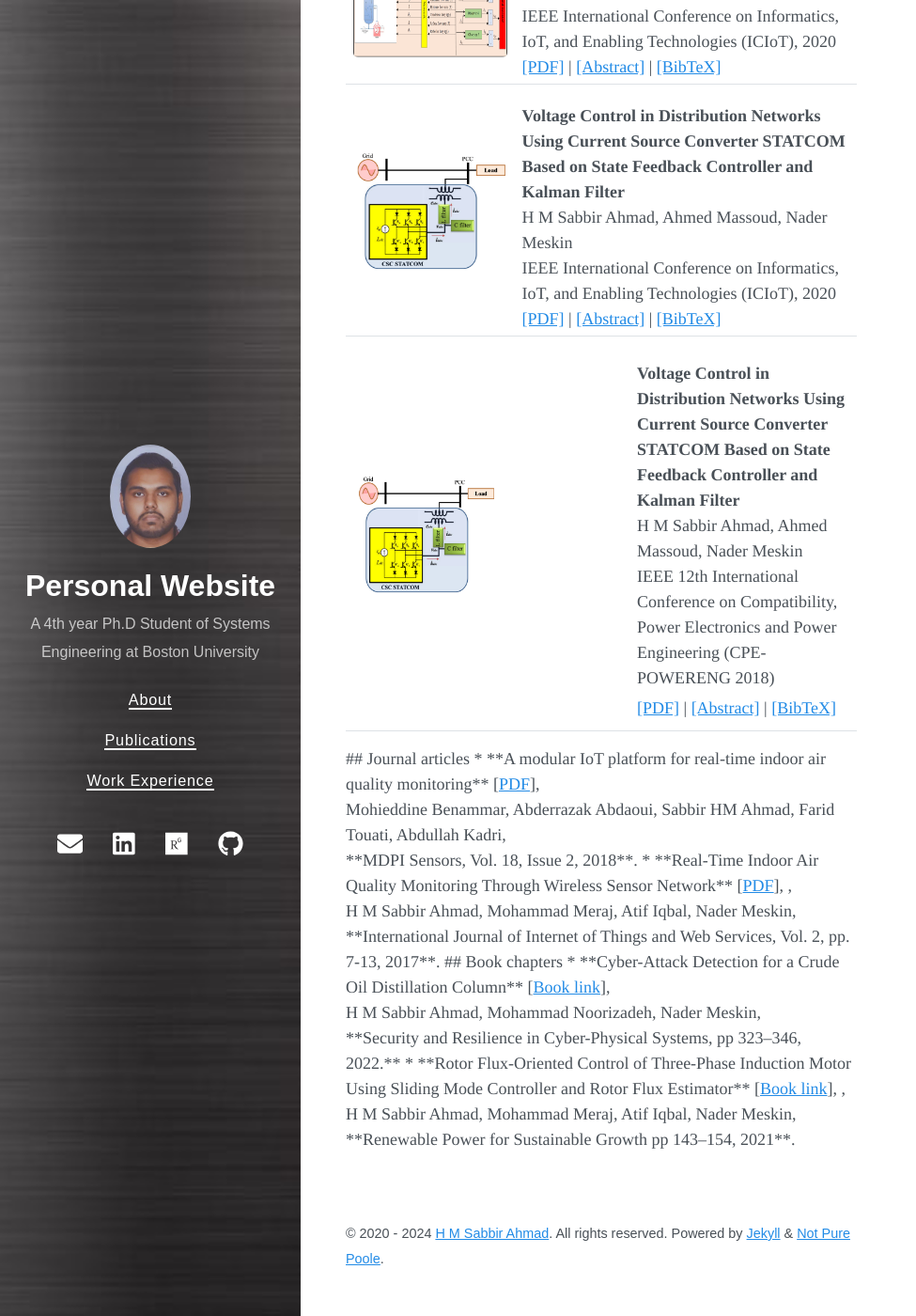
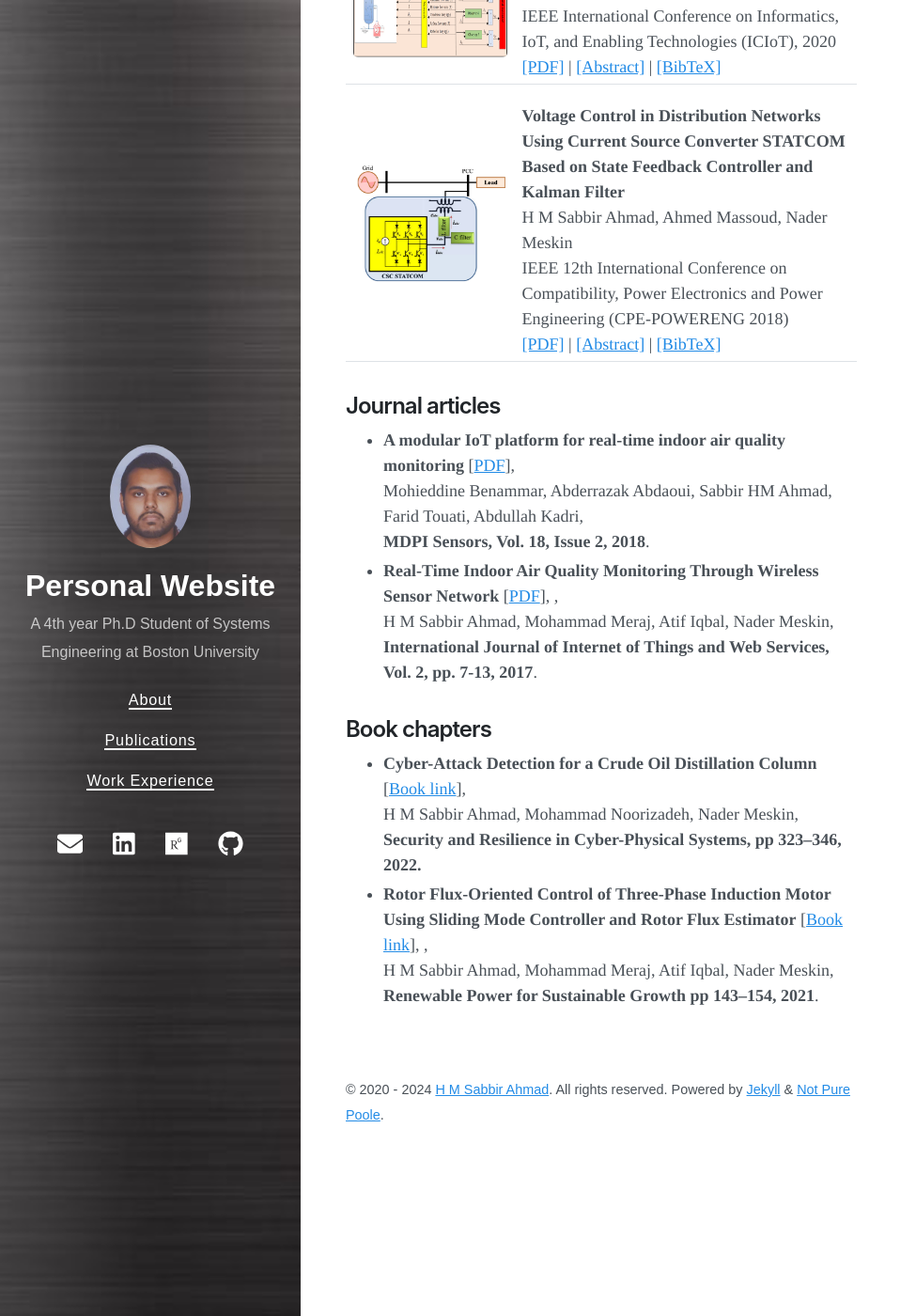
Before and after one commit to SabbirAhmad26/sabbirahmad26.github.io, a Jekyll site: the page built from publications.md, in a window 1280 px wide and 1400 px high, scrolled down 1961 px. Shown: the whole window at 94% size, without its empty margins (0-975 px from the left). Built offline with Jekyll 4.4.1, drawn with Linux system fonts in a browser that asks for light colours; nearby versions of some CDN libraries.

Commit message:
Update publications.md

```diff
--- a/publications.md
+++ b/publications.md
@@ -305,8 +305,7 @@
         <td width="67%" valign="top">
             <b>Voltage Control in Distribution Networks Using Current Source Converter STATCOM Based on State Feedback Controller and Kalman Filter</b>
             <br/> H M Sabbir Ahmad, Ahmed Massoud, Nader Meskin
-            <br/>IEEE International Conference on Informatics, IoT, and Enabling Technologies (ICIoT), 2020
-            <br/>
+            <br/>IEEE 12th International Conference on Compatibility, Power Electronics and Power Engineering (CPE-POWERENG 2018)<br/>
             <!-- Links to Paper, Code, etc. -->
             <div class="publication-links">
                 <a href="https://ieeexplore.ieee.org/document/9089577">[PDF]</a> |
@@ -329,42 +328,7 @@
         </td>
     </tr>
 </table>
-    <table width="100%" align="center" border="0" cellspacing="0" cellpadding="15">
-    <tr>
-        <!-- Publication Image -->
-        <td style="width:300px; padding:10px">
-            <!-- Placeholder for image, if available -->
-            <a href="/images/STATCOM_Controller.png">
-                <img src="/images/STATCOM_Controller.png" alt="Publication Image" style="width:150px; height:130px; border-radius:5px"/>
-            </a>
-        </td>
-        <!-- Publication Details -->
-        <td style="padding:10px; vertical-align:top">
-            <b>Voltage Control in Distribution Networks Using Current Source Converter STATCOM Based on State Feedback Controller and Kalman Filter</b><br/>
-            H M Sabbir Ahmad, Ahmed Massoud, Nader Meskin<br/>
-            IEEE 12th International Conference on Compatibility, Power Electronics and Power Engineering (CPE-POWERENG 2018)<br/>
-            <div class="publication-links" style="margin-top:5px;">
-                <a href="https://ieeexplore.ieee.org/abstract/document/8372544/" target="_blank">[PDF]</a> |
-                <a href="javascript:void(0);" onclick="toggleAbstract('abstract-9')">[Abstract]</a> |
-                <a href="javascript:void(0);" onclick="toggleBibtex('bibtex-9')">[BibTeX]</a>
-            </div>
-            <!-- Hidden Abstract and BibTeX sections -->
-            <div id="abstract-9" style="display:none; margin-top:10px;">
-                <p><i>A state feedback control strategy with Kalman filtering for improved voltage regulation in distribution networks using STATCOMs.</i></p>
-            </div>
-            <pre id="bibtex-9" style="display:none; margin-top:10px;">
-                @inproceedings{Ahmad2018VoltageControl,
-                  title={Voltage Control in Distribution Networks Using Current Source Converter STATCOM Based on State Feedback Controller and Kalman Filter},
-                  author={H M Sabbir Ahmad and Ahmed Massoud and Nader Meskin},
-                  booktitle={IEEE 12th International Conference on Compatibility, Power Electronics and Power Engineering (CPE-POWERENG)},
-                  year={2018},
-                  doi={10.1109/CPE.2018.8372544}
-                }
-            </pre>
-        </td>
-    </tr>
-</table>
-
+</section>
 <script src="/js/scripts.js"></script>
 
 ## Journal articles
```
